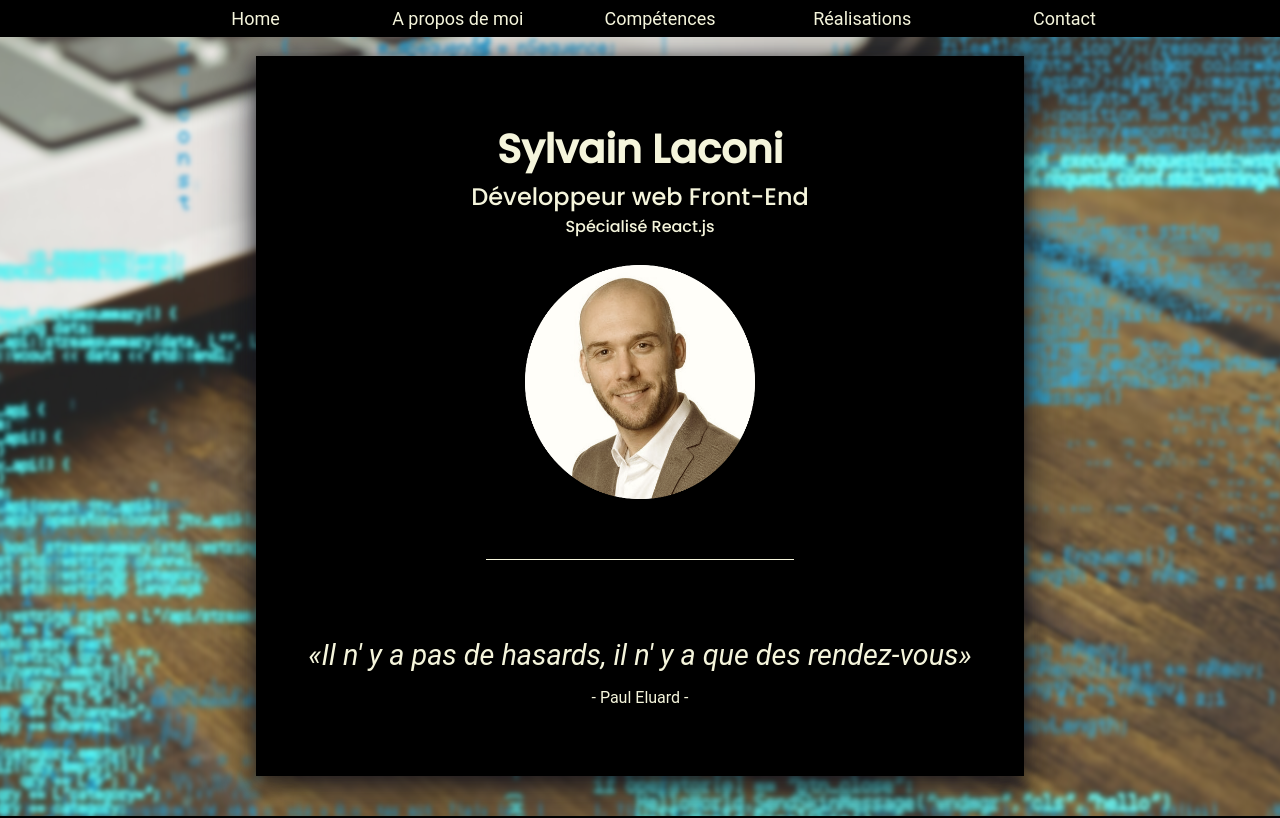
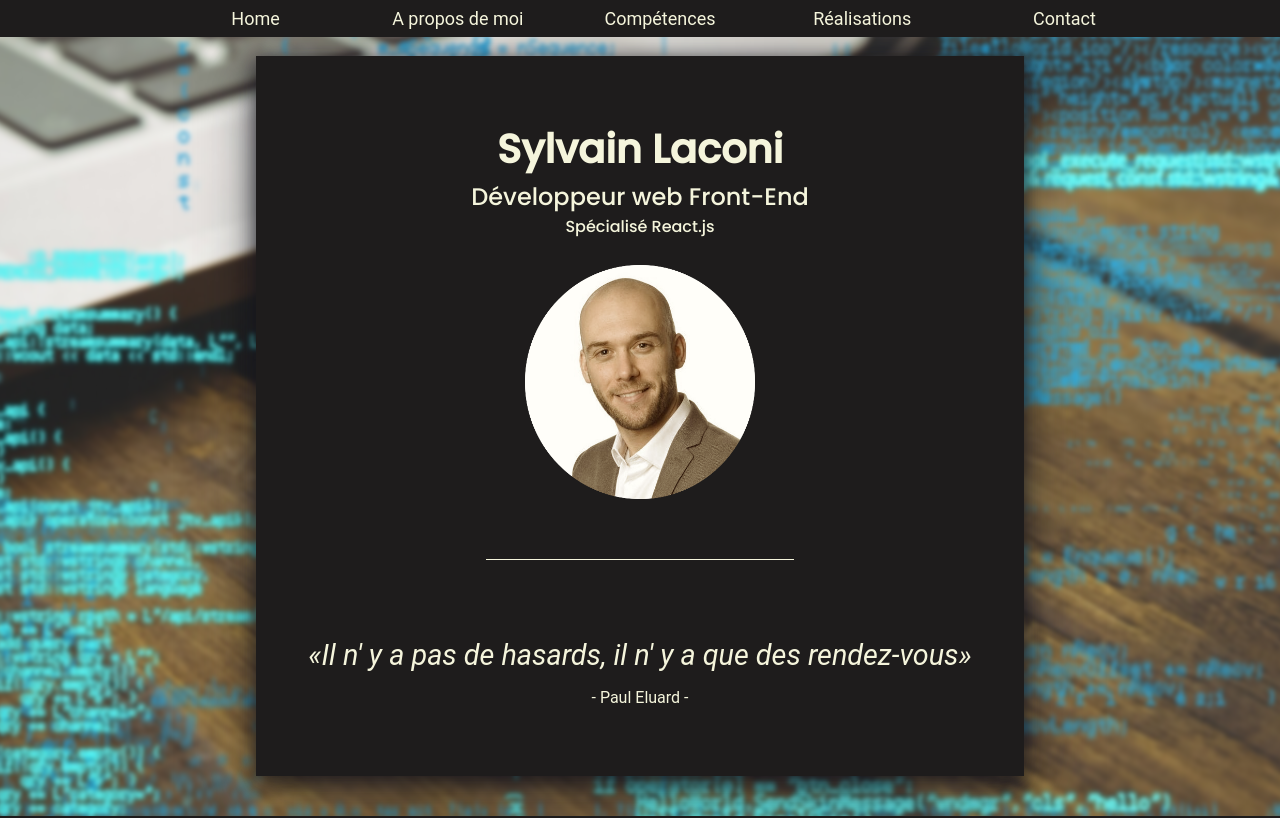
Before and after one commit to SylvainLaconi/portfolio-front, a React (Create React App) app: page / in a window 1280 px wide. Shown: the top 818 px of the page. Built offline with nearby package versions, Linux system fonts and the light colour scheme; no server answers; the database is empty.

Commit message:
new colors

```diff
--- a/src/components/NavBar.jsx
+++ b/src/components/NavBar.jsx
@@ -4,6 +4,7 @@ import { HashLink } from 'react-router-hash-link';
 import { Link } from 'react-router-dom';
 import { ContainerFlexRow } from '../styles/_containers';
 import AdminContext from '../context/AdminContext';
+import { FONT_BLACK } from '../styles/_color';
 
 const NavBar = () => {
   const { isAdmin } = useContext(AdminContext);
@@ -94,7 +95,7 @@ const StyledNav = styled.nav`
   justify-content: center;
   align-items: center;
   width: 100%;
-  background-color: black;
+  background-color: ${FONT_BLACK};
   padding: 0.5rem;
 `;
 
--- a/src/components/about/AboutContent.jsx
+++ b/src/components/about/AboutContent.jsx
@@ -3,6 +3,7 @@ import styled from 'styled-components';
 import { HashLink } from 'react-router-hash-link';
 import { ContainerFlexRow, ContentContainer } from '../../styles/_containers';
 import firebase from '../../utils/FirebaseConfig';
+import { FONT_BLUE } from '../../styles/_color';
 
 const AboutContent = () => {
   const [cvUrl, setCvUrl] = useState('');
@@ -107,7 +108,7 @@ const AboutCVContainer = styled(ContainerFlexRow)`
 const DownloadButton = styled.button`
   cursor: pointer;
   font-size: 18px;
-  background-color: #32b7c6;
+  background-color: ${FONT_BLUE};
   color: beige;
   width: 200px;
   height: 50px;
--- a/src/components/works/WorkCard.jsx
+++ b/src/components/works/WorkCard.jsx
@@ -11,6 +11,7 @@ import RightCard from './RightCard';
 import RightCardEdit from './RightCardEdit';
 import OnHover from './OnHover';
 import IconsLinks from './IconsLinks';
+import { FONT_BEIGE, FONT_GREY } from '../../styles/_color';
 
 const WorkCard = ({ project, edit, setNewChange, newChange }) => {
   const [hoverPicture, setHoverPicture] = useState(false);
@@ -63,8 +64,8 @@ const CardContainer = styled(ContainerFlexColumn)`
   width: 500px;
   height: 450px;
   justify-content: space-between;
-  background-color: #6f6f6c;
-  color: white;
+  background-color: ${FONT_GREY};
+  color: ${FONT_BEIGE};
   margin-top: 2rem;
   @media (max-width: 768px) {
     min-width: 0;
--- a/src/index.css
+++ b/src/index.css
@@ -6,7 +6,7 @@ html {
 body {
   margin: 0;
   font-family: 'Roboto', sans-serif;
-  background-color: black;
+  background-color: #1E1C1C;
   color: rgb(245, 245, 220);
 }
 
--- a/src/index.jsx
+++ b/src/index.jsx
@@ -5,13 +5,14 @@ import smoothScrollPolyfill from 'smoothscroll-polyfill';
 import './index.css';
 import App from './App';
 import reportWebVitals from './reportWebVitals';
+import { FONT_BLACK } from './styles/_color';
 
 smoothScrollPolyfill.polyfill();
 
 ReactDOM.render(
   <React.StrictMode>
     <BrowserRouter>
-      <App />
+      <App style={{ backgroundColor: FONT_BLACK }} />
     </BrowserRouter>
   </React.StrictMode>,
   document.getElementById('root')
--- /dev/null
+++ b/src/styles/_color.jsx
@@ -0,0 +1,4 @@
+export const FONT_BLACK = '#1E1C1C';
+export const FONT_BEIGE = '#F5F5DC';
+export const FONT_BLUE = '#32b7c6';
+export const FONT_GREY = '#5B5B5B';
--- a/src/styles/_containers.jsx
+++ b/src/styles/_containers.jsx
@@ -1,4 +1,5 @@
 import styled from 'styled-components';
+import { FONT_BLACK } from './_color';
 
 export const ContainerFlexRow = styled.div`
   display: flex;
@@ -27,7 +28,7 @@ export const ContainerContentDark = styled(ContainerFlexColumn)`
   width: 60%;
   height: 90%;
   justify-content: space-around;
-  background-color: black;
+  background-color: ${FONT_BLACK};
   box-shadow: rgba(17, 17, 26, 0.5) 0px 4px 16px,
     rgba(17, 17, 26, 0.5) 0px 8px 24px, rgba(17, 17, 26, 0.5) 0px 16px 56px;
   @media (max-width: 768px) {
@@ -40,7 +41,7 @@ export const ContainerContentDark = styled(ContainerFlexColumn)`
 export const ContainerContentDarkColumn = styled(ContainerFlexRow)`
   width: 60%;
   height: 90vh;
-  background-color: black;
+  background-color: ${FONT_BLACK};
   box-shadow: rgba(0, 0, 0, 0.5) 0px 19px 38px,
     rgba(0, 0, 0, 0.32) 0px 15px 12px;
   @media (max-width: 768px) {
```
